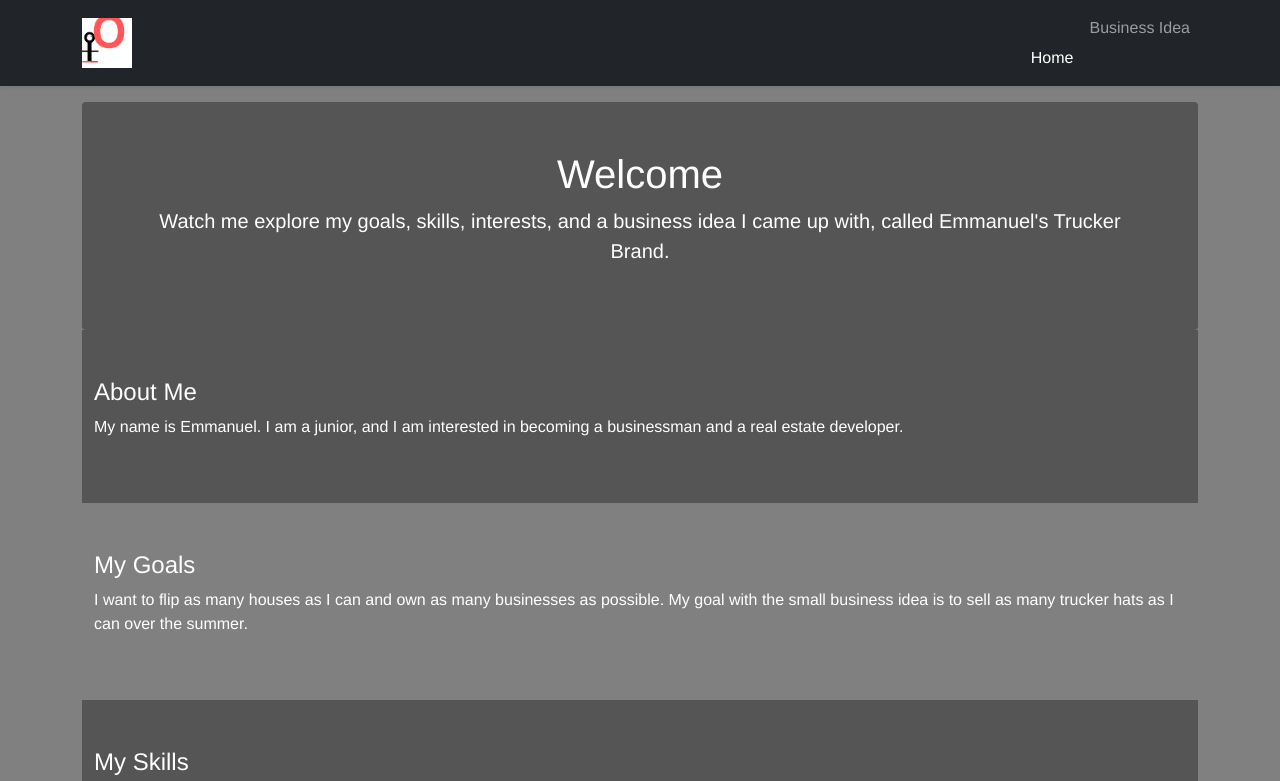
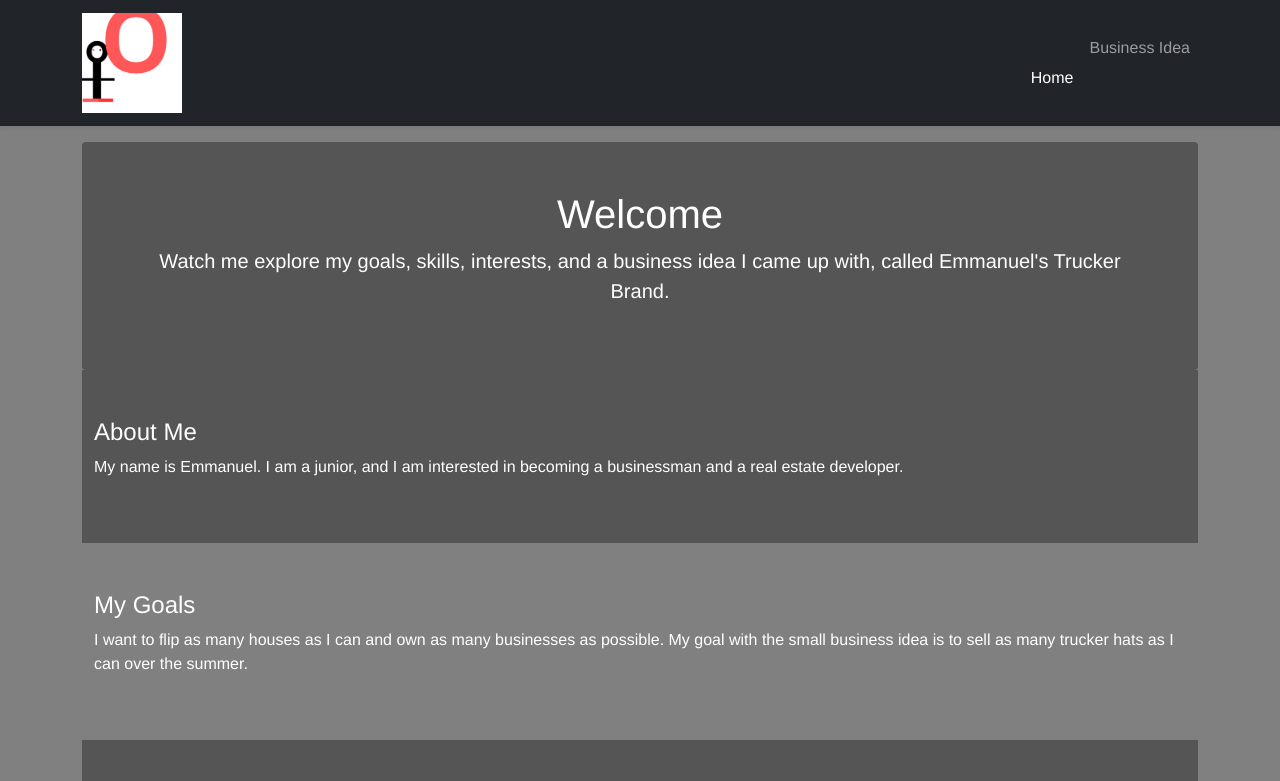
Before and after one commit to EmmanuelOmorodion/emmanuelomorodion.github.io-., a plain HTML site: page index.html in a window 1280 px wide. Shown: the top 781 px of the page. Drawn offline with nearby package versions, Linux system fonts and the light colour scheme.

Commit message:
index.html

```diff
--- a/index.html
+++ b/index.html
@@ -48,7 +48,7 @@
     <nav class="navbar navbar-expand-lg navbar-dark bg-dark shadow-sm">
         <div class="container">
             <a class="navbar-brand" href="#home">
-                <img src="L.png" alt="Emmanuel's Webpage Logo" width="50" height="50">
+                <img src="L.png" alt="Emmanuel's Webpage Logo" width="100" height="100">
             <button class="navbar-toggler" type="button" data-bs-toggle="collapse" data-bs-target="#navbarSupportedContent" aria-controls="navbarSupportedContent" aria-expanded="false" aria-label="Toggle navigation">
                 <span class="navbar-toggler-icon"></span>
             </button>
```
